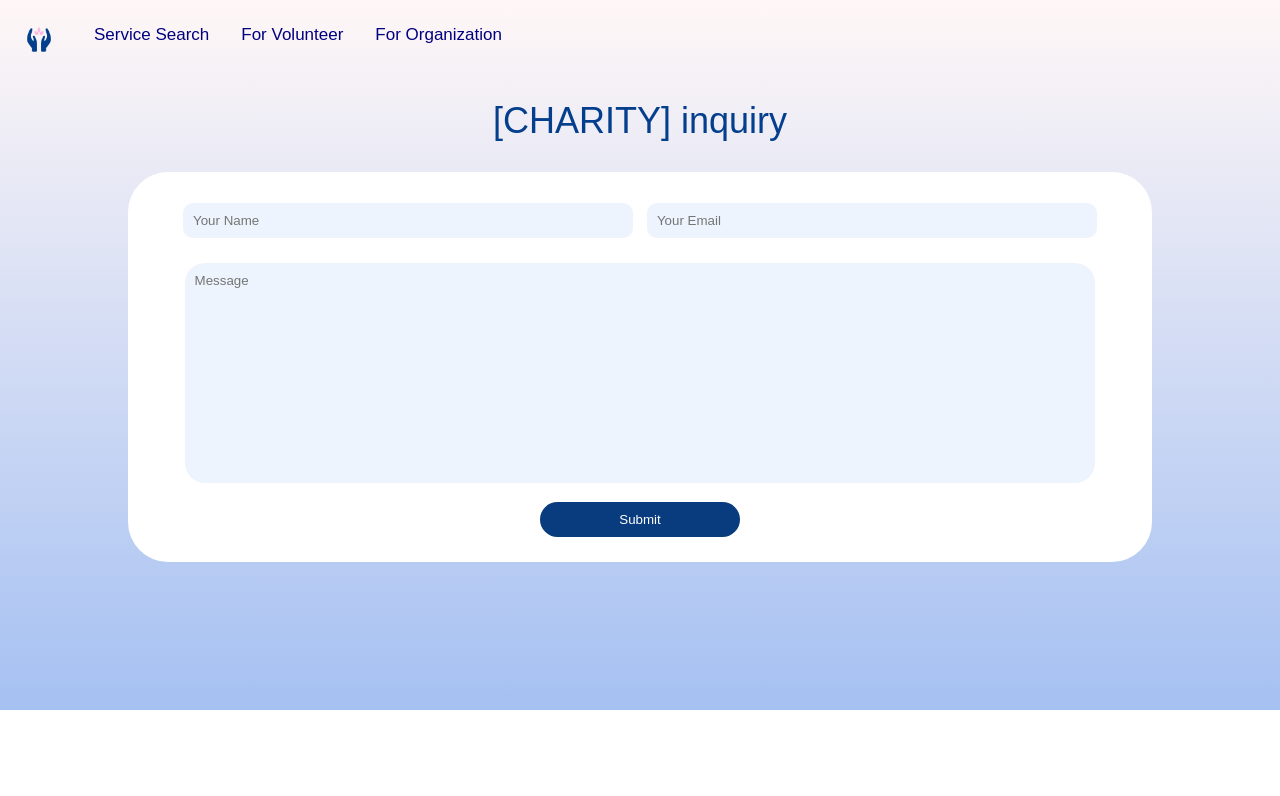
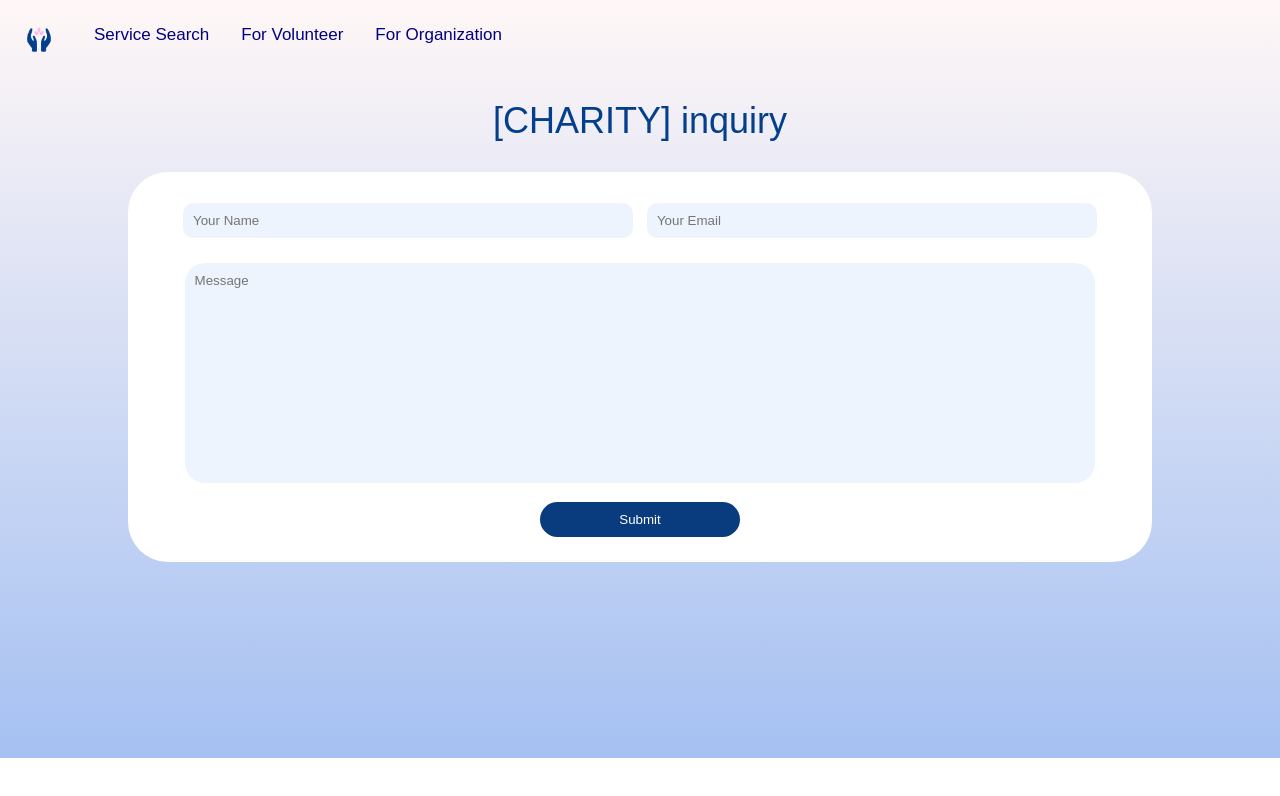
Before and after one commit to annatmmm/charityConnect, a React (Create React App) app in the folder charity_connect/: page /inquiry in a window 1280 px wide. Shown: the top 796 px of the page. Built offline with nearby package versions, Linux system fonts and the light colour scheme.

Commit message:
minor tweak to inquiry form

```diff
--- a/charity_connect/src/components/inquiryform.css
+++ b/charity_connect/src/components/inquiryform.css
@@ -1,5 +1,5 @@
 .inquiry_box {
-    min-height: 75vh;
+    min-height: 81vh;
     margin: auto;
     width: 80%;
     padding: 10px;
```
